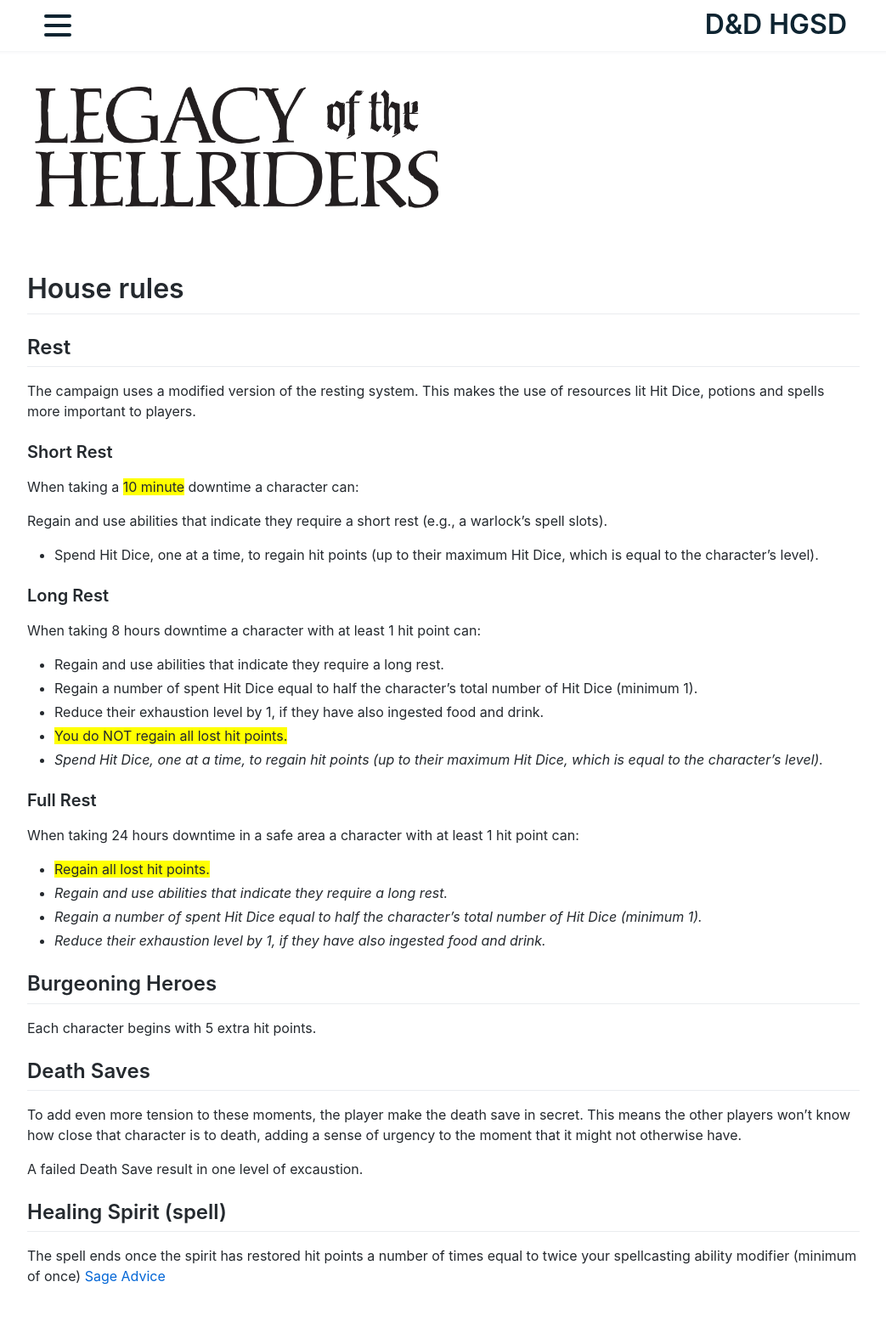
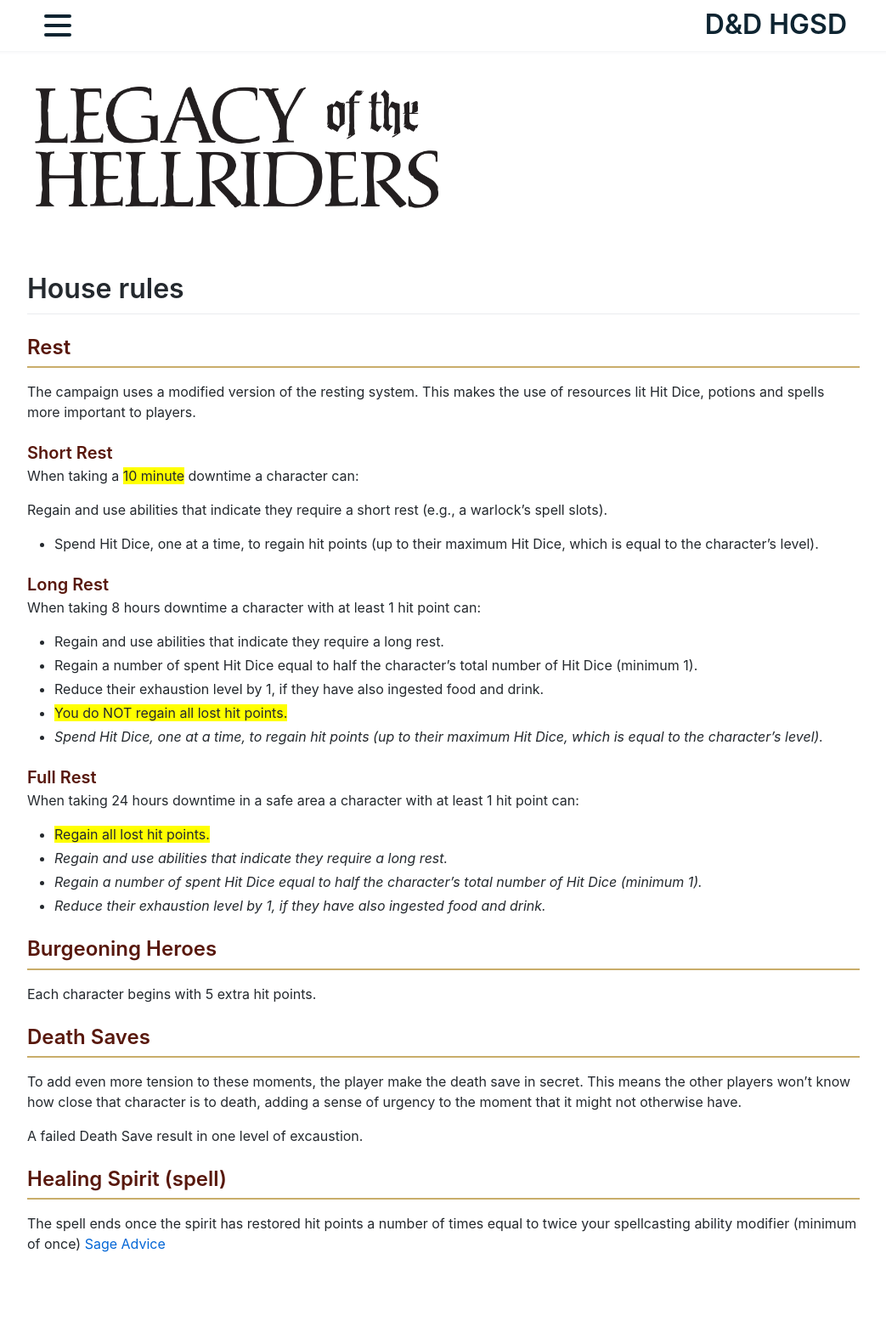
Before and after one commit to mrhelgeklausen/Legacy-of-the-Hellriders, a Jekyll site: the page built from houserules.md, in a window 1280 px wide. Shown: the whole page at 85% size, without its empty margins (118-1161 px from the left). Built offline with Jekyll 4.4.1, drawn with Linux system fonts in a browser that asks for light colours; our own code applies the rules of GitHub Pages for plain Markdown files; after the commit the page ends 1524 px from its top, so only the background shows below that.

Commit message:
Update dndstyle.css

```diff
--- a/assets/css/dndstyle.css
+++ b/assets/css/dndstyle.css
@@ -1,4 +1,4 @@
-.main-inner-inner .markdown-body h1,
+ .markdown-body .main-inner-inner h1,
  {
     border-bottom: 0px solid #c9ad6a;
     color: #58180D;
@@ -6,13 +6,13 @@
 
 
 
-.main-inner-inner .markdown-body h2 {
+ .markdown-body .main-inner-inner h2 {
     border-bottom: 2px solid #c9ad6a;
     color: #58180D;
 }
 
 
-.main-inner-inner .markdown-body h3 {
+ .markdown-body .main-inner-inner h3 {
     border-bottom: 0px solid #c9ad6a;
     color: #58180D;
 	margin-bottom: 2px;
```
